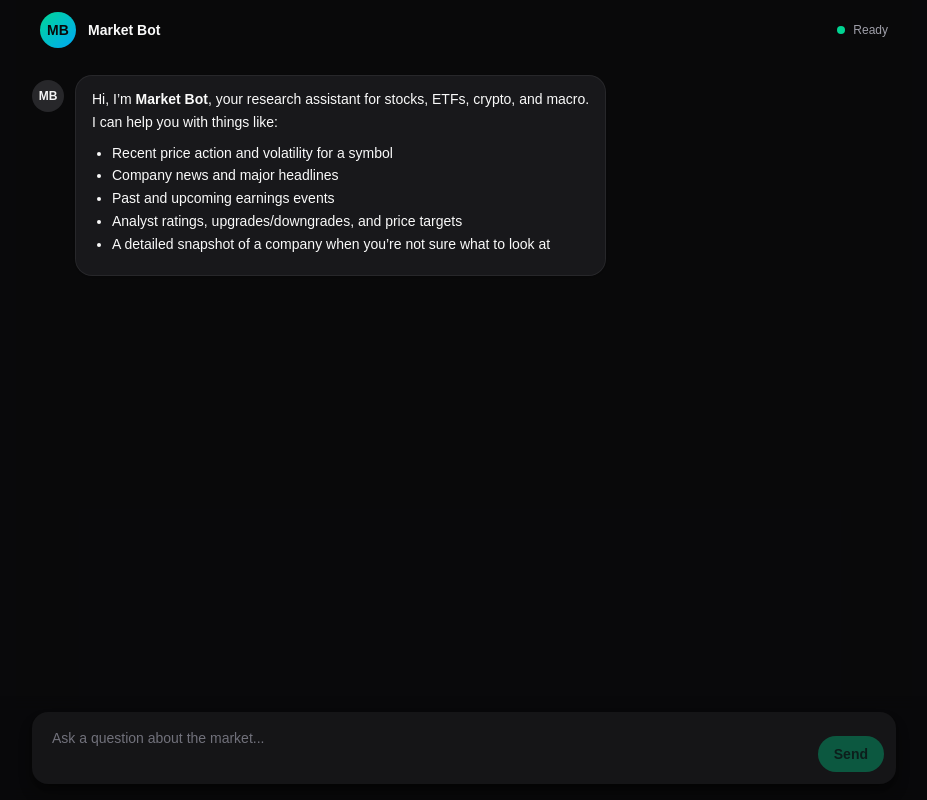
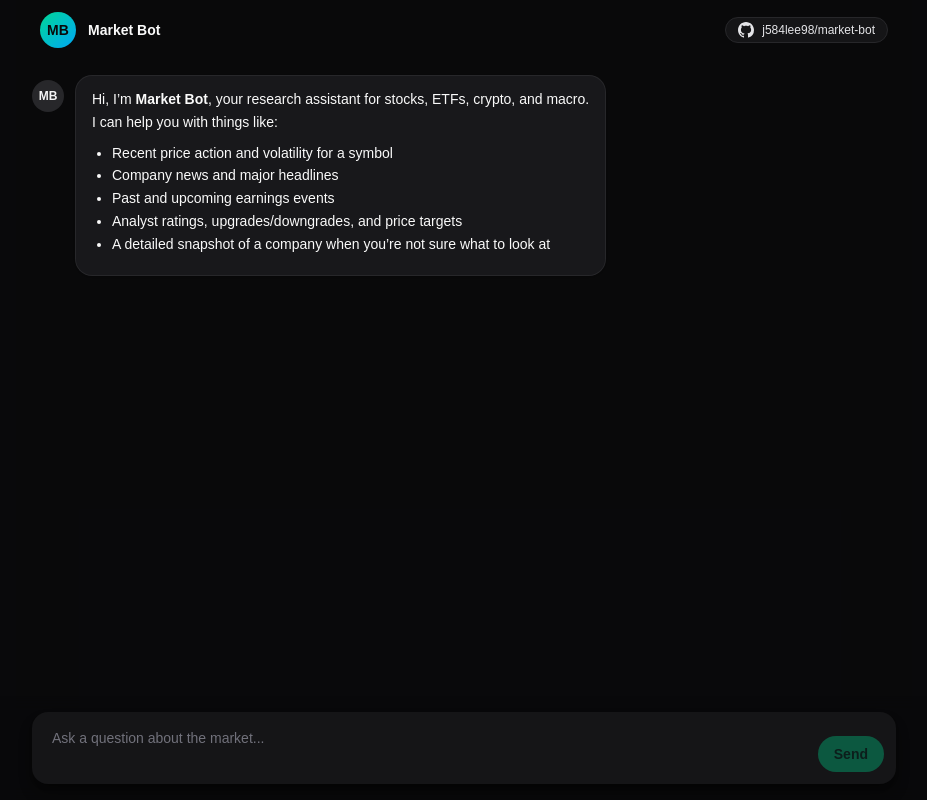
Before and after one commit to j584lee98/market-bot, a Next.js app in the folder client/: page / in a window 1280 px wide. Shown: the whole page, without its empty margins (176-1103 px from the left). Built offline with nearby package versions, Linux system fonts and the light colour scheme.

Commit message:
add minor styling changes to chat ui

```diff
--- a/client/components/chat-header.tsx
+++ b/client/components/chat-header.tsx
@@ -11,10 +11,21 @@
           Market Bot
         </span>
       </div>
-      <div className="ml-auto hidden items-center gap-2 text-xs text-zinc-400 sm:flex">
-        <span className="h-2 w-2 rounded-full bg-emerald-400" />
-        <span>Ready</span>
-      </div>
+      <a
+        href="https://github.com/j584lee98/market-bot"
+        target="_blank"
+        rel="noreferrer"
+        className="ml-auto hidden items-center gap-2 rounded-full border border-zinc-800 bg-zinc-900/80 px-3 py-1 text-xs font-medium text-zinc-200 transition hover:border-zinc-700 hover:bg-zinc-900 sm:flex"
+      >
+        <svg
+          aria-hidden="true"
+          viewBox="0 0 16 16"
+          className="h-4 w-4 fill-zinc-200"
+        >
+          <path d="M8 0C3.58 0 0 3.58 0 8c0 3.54 2.29 6.53 5.47 7.59.4.07.55-.17.55-.38 0-.19-.01-.82-.01-1.49-2.01.37-2.53-.49-2.69-.94-.09-.23-.48-.94-.82-1.13-.28-.15-.68-.52-.01-.53.63-.01 1.08.58 1.23.82.72 1.21 1.87.87 2.33.66.07-.52.28-.87.51-1.07-1.78-.2-3.64-.89-3.64-3.95 0-.87.31-1.59.82-2.15-.08-.2-.36-1.02.08-2.12 0 0 .67-.21 2.2.82.64-.18 1.32-.27 2-.27.68 0 1.36.09 2 .27 1.53-1.04 2.2-.82 2.2-.82.44 1.1.16 1.92.08 2.12.51.56.82 1.27.82 2.15 0 3.07-1.87 3.75-3.65 3.95.29.25.54.73.54 1.48 0 1.07-.01 1.93-.01 2.2 0 .21.15.46.55.38A8.013 8.013 0 0 0 16 8c0-4.42-3.58-8-8-8z" />
+        </svg>
+        <span className="hidden sm:inline">j584lee98/market-bot</span>
+      </a>
     </header>
   );
 }
--- a/client/components/chat-message-bubble.tsx
+++ b/client/components/chat-message-bubble.tsx
@@ -24,13 +24,13 @@
         {isUser ? "You" : "MB"}
       </div>
       <div
-        className={`max-w-[80%] rounded-2xl px-4 py-3 text-sm leading-relaxed shadow-sm ${
+        className={`max-w-[80%] rounded-2xl px-4 py-3 text-sm leading-relaxed shadow-sm break-words ${
           isUser
             ? "bg-emerald-500 text-emerald-950"
             : "bg-zinc-900 text-zinc-50 ring-1 ring-zinc-800"
         }`}
       >
-        <div className="prose prose-invert prose-sm max-w-none">
+        <div className="prose prose-invert prose-sm max-w-none break-words">
           <ReactMarkdown
             remarkPlugins={[remarkGfm, remarkBreaks]}
           >
```
Also changed, not shown: 1 other file (tests, documents, lock files or other folders).
